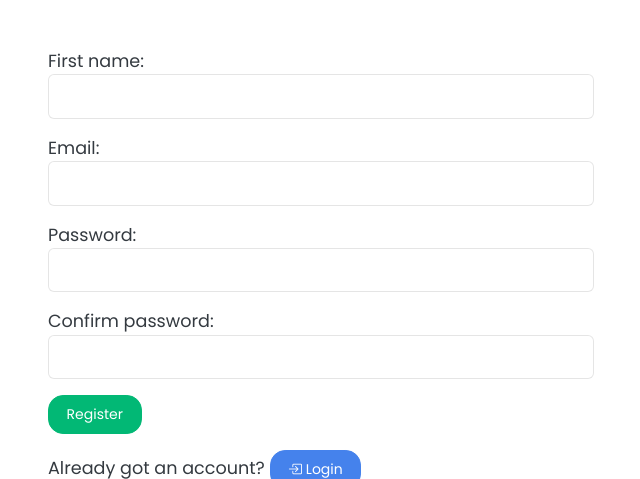
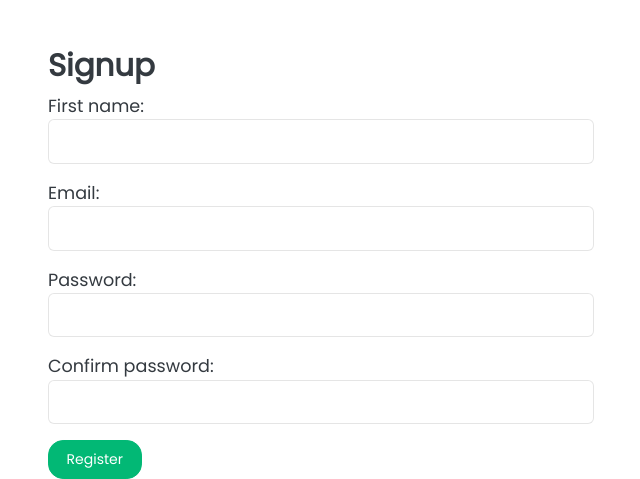
Before and after one commit to Nitesh-mint/Library-Management, a Django app: page /accounts/register/ in a window 1280 px wide. Shown: the top 479 px of the page, without its empty margins (319-959 px from the left). Run offline with Django 4.2, Linux system fonts and the light colour scheme; some libraries are stand-ins or nearby versions.

Commit message:
initial commit

```diff
--- a/templates/accounts/register.html
+++ b/templates/accounts/register.html
@@ -3,6 +3,7 @@
 <div class="container mt-5">
     <div class="row">
         <div class="col-md-6 mx-auto">
+            <h3 class="fw-bolder">Signup</h3>
             {% include 'includes/alerts.html' %}
             <form method="POST" action="{% url 'register' %}">
                 {% csrf_token %}
```
Also changed, not shown: db.sqlite3.
